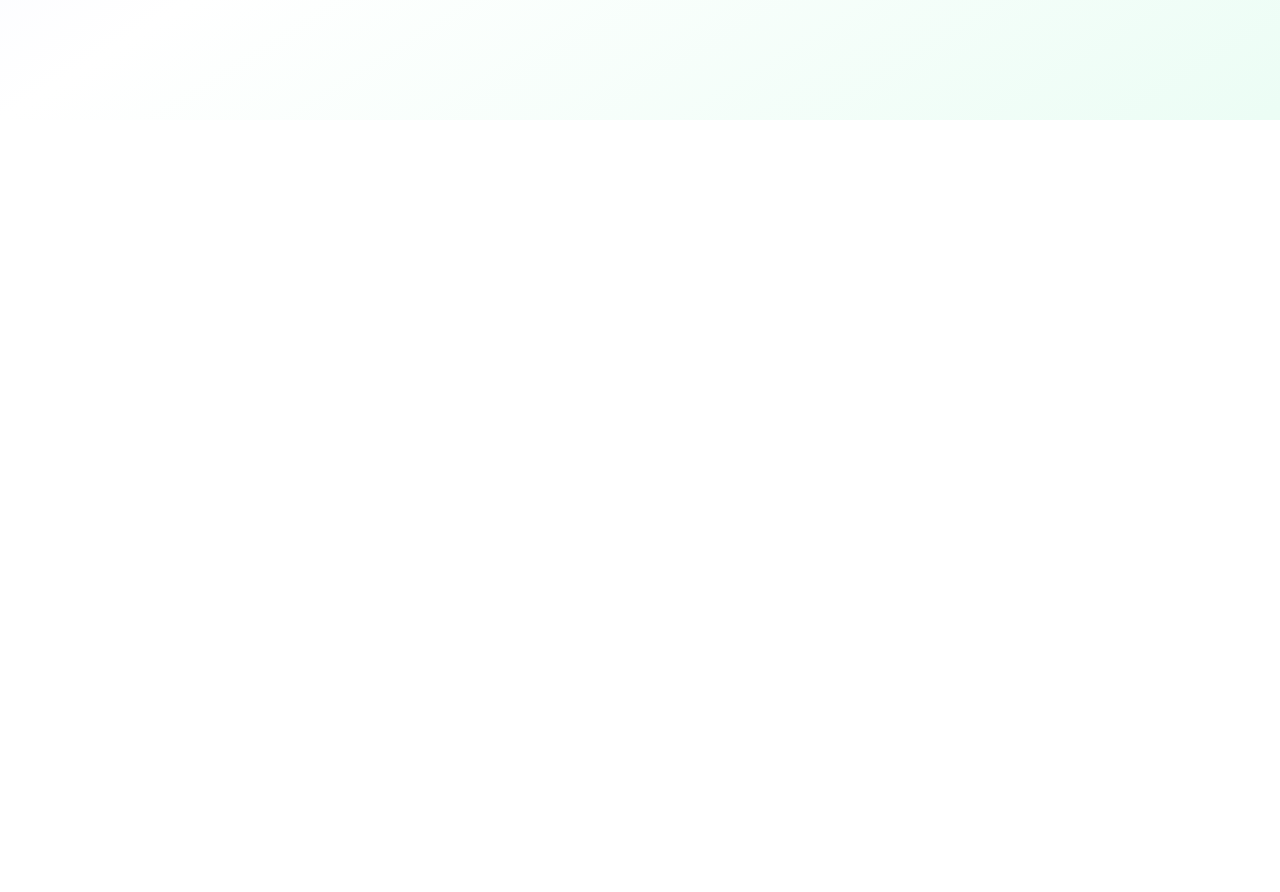
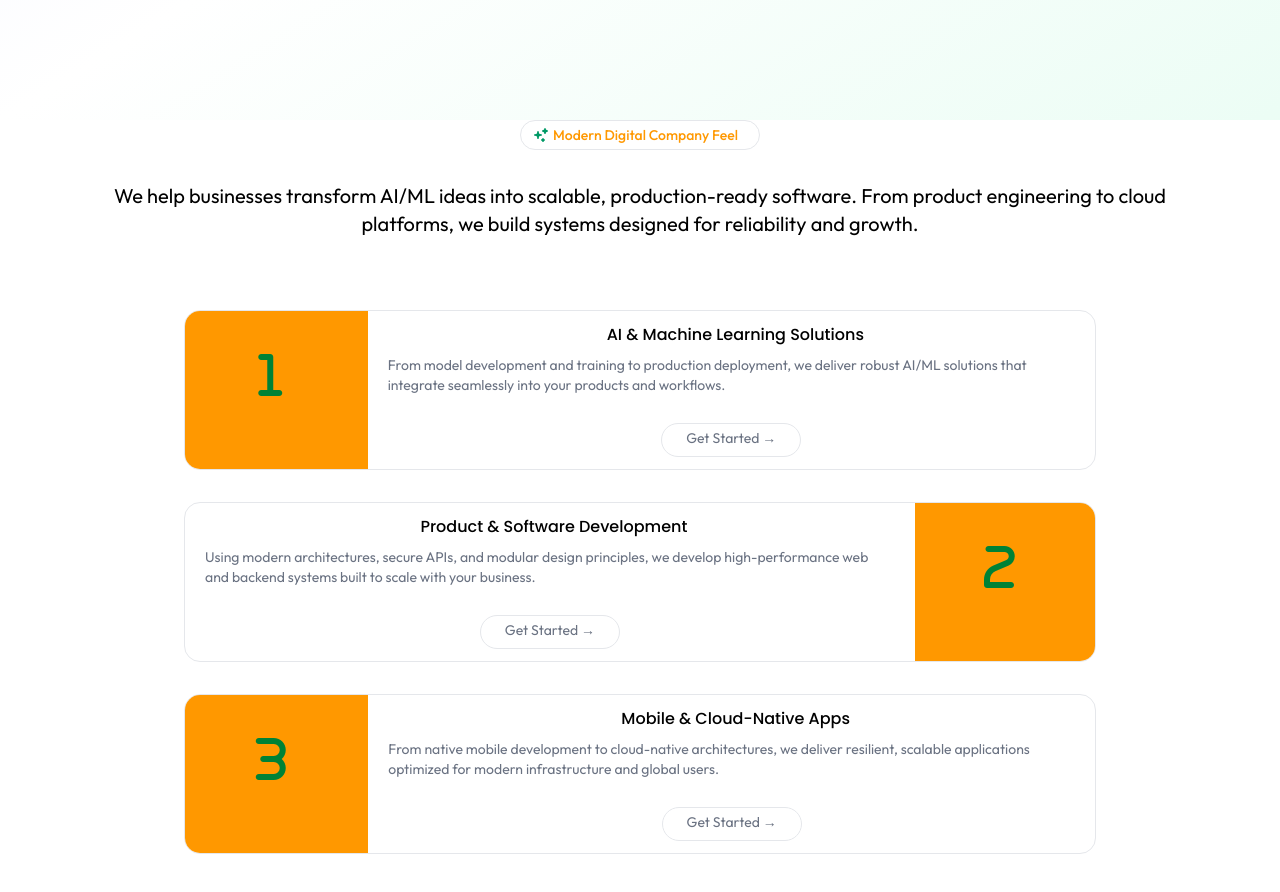
Before and after one commit to yashpal0502/LandmineSoft-Frontend-task, a React (Vite) app in the folder frontend/: page / in a window 1280 px wide. Shown: the part 680-1572 px from the top of the page. Before the commit the page ends 800 px from the top, so only its background shows below. Built offline with nearby package versions, Linux system fonts and the light colour scheme.

Commit message:
Company Intro page added

```diff
--- a/frontend/index.html
+++ b/frontend/index.html
@@ -1,13 +1,20 @@
 <!doctype html>
 <html lang="en">
+
 <head>
   <meta charset="UTF-8" />
   <link rel="icon" type="image/svg+xml" href="/vite.svg" />
   <meta name="viewport" content="width=device-width, initial-scale=1.0" />
   <title>Landmine Soft</title>
+  <link rel="stylesheet" href="https://cdnjs.cloudflare.com/ajax/libs/font-awesome/7.0.1/css/all.min.css"
+    integrity="sha512-2SwdPD6INVrV/lHTZbO2nodKhrnDdJK9/kg2XD1r9uGqPo1cUbujc+IYdlYdEErWNu69gVcYgdxlmVmzTWnetw=="
+    crossorigin="anonymous" referrerpolicy="no-referrer" />
+
 </head>
+
 <body>
   <div id="root"></div>
   <script type="module" src="/src/main.jsx"></script>
 </body>
+
 </html>
--- /dev/null
+++ b/frontend/src/components/home/CompanyIntro.jsx
@@ -0,0 +1,101 @@
+import React from "react";
+
+const CompanyIntro = () => {
+  return (
+    <div>
+      {/* banner */}
+      <div className="flex items-center border border-gray-200 rounded-full px-3 py-1 mx-auto text-sm w-60">
+        <span className="flex items-center gap-1 text-[#ff9800] font-medium">
+          <svg
+            width="16"
+            height="16"
+            viewBox="0 0 16 16"
+            fill="none"
+            xmlns="http://www.w3.org/2000/svg"
+          >
+            <path
+              fill-rule="evenodd"
+              clip-rule="evenodd"
+              d="M5 4a.75.75 0 0 1 .738.616l.252 1.388A1.25 1.25 0 0 0 6.996 7.01l1.388.252a.75.75 0 0 1 0 1.476l-1.388.252A1.25 1.25 0 0 0 5.99 9.996l-.252 1.388a.75.75 0 0 1-1.476 0L4.01 9.996A1.25 1.25 0 0 0 3.004 8.99l-1.388-.252a.75.75 0 0 1 0-1.476l1.388-.252A1.25 1.25 0 0 0 4.01 6.004l.252-1.388A.75.75 0 0 1 5 4m7-3a.75.75 0 0 1 .721.544l.195.682c.118.415.443.74.858.858l.682.195a.75.75 0 0 1 0 1.442l-.682.195a1.25 1.25 0 0 0-.858.858l-.195.682a.75.75 0 0 1-1.442 0l-.195-.682a1.25 1.25 0 0 0-.858-.858l-.682-.195a.75.75 0 0 1 0-1.442l.682-.195a1.25 1.25 0 0 0 .858-.858l.195-.682A.75.75 0 0 1 12 1m-2 10a.75.75 0 0 1 .728.568.97.97 0 0 0 .704.704.75.75 0 0 1 0 1.456.97.97 0 0 0-.704.704.75.75 0 0 1-1.456 0 .97.97 0 0 0-.704-.704.75.75 0 0 1 0-1.456.97.97 0 0 0 .704-.704A.75.75 0 0 1 10 11"
+              fill="#009966"
+            />
+          </svg>
+          Modern Digital Company Feel
+        </span>
+      </div>
+
+      {/* Intro */}
+      <p className="text-center text-xl px-6 mx-auto md:px-20 lg:px-27 py-5 md:py-8">
+        We help businesses transform AI/ML ideas into scalable, production-ready
+        software. From product engineering to cloud platforms, we build systems
+        designed for reliability and growth.
+      </p>
+
+      {/* Cards */}
+      <div className="flex flex-wrap items-center justify-center gap-8 mx-5 md:mx-8 py-10">
+        <div className="flex bg-white rounded-2xl overflow-hidden border border-gray-200 hover:-translate-y-1 transition duration-300 md:w-3/4">
+          <div className="flex w-64 bg-[#ff9800] justify-center pt-10">
+            <div className="w-28 h-28 pl-5 overflow-hidden">
+              <i className="fa-solid fa-1 text-5xl text-green-700"></i>
+            </div>
+          </div>
+          <div className="flex flex-col items-center">
+            <p className="font-medium pl-2 mt-3 font-poppins">
+              AI & Machine Learning Solutions
+            </p>
+            <p className="text-gray-500 text-sm px-5 py-2">
+              From model development and training to production deployment, we
+              deliver robust AI/ML solutions that integrate seamlessly into your
+              products and workflows.
+            </p>
+            <button className="border text-sm text-gray-500 border-gray-200 hover:bg-gray-100 transition cursor-pointer px-6 py-1 mb-3 rounded-full mt-5">
+              <p className="mb-1">Get Started →</p>
+            </button>
+          </div>
+        </div>
+        <div className="flex bg-white rounded-2xl overflow-hidden border border-gray-200 hover:-translate-y-1 transition duration-300 md:w-3/4">
+          <div className="flex flex-col items-center">
+            <p className="font-medium pl-2 mt-3 font-poppins">
+              Product & Software Development
+            </p>
+            <p className="text-gray-500 text-sm px-5 py-2">
+              Using modern architectures, secure APIs, and modular design
+              principles, we develop high-performance web and backend systems
+              built to scale with your business.
+            </p>
+            <button className="border text-sm text-gray-500 border-gray-200 hover:bg-gray-100 transition cursor-pointer px-6 py-1 mb-3 rounded-full mt-5">
+              <p className="mb-1">Get Started →</p>
+            </button>
+          </div>
+          <div className="flex w-64 bg-[#ff9800] justify-center pt-10">
+            <div className="w-28 h-28 pl-5 overflow-hidden">
+              <i className="fa-solid fa-2 text-5xl text-green-700"></i>
+            </div>
+          </div>
+        </div>
+        <div className="flex bg-white rounded-2xl overflow-hidden border border-gray-200 hover:-translate-y-1 transition duration-300 md:w-3/4">
+          <div className="flex w-64 bg-[#ff9800] justify-center pt-10">
+            <div className="w-28 h-28 pl-5 overflow-hidden">
+              <i className="fa-solid fa-3 text-5xl text-green-700"></i>
+            </div>
+          </div>
+          <div className="flex flex-col items-center">
+            <p className="font-medium pl-2 mt-3 font-poppins">
+              Mobile & Cloud-Native Apps
+            </p>
+            <p className="text-gray-500 text-sm px-5 py-2">
+              From native mobile development to cloud-native architectures, we
+              deliver resilient, scalable applications optimized for modern
+              infrastructure and global users.
+            </p>
+            <button className="border text-sm text-gray-500 border-gray-200 hover:bg-gray-100 transition cursor-pointer px-6 py-1 mb-3 rounded-full mt-5">
+              <p className="mb-1">Get Started →</p>
+            </button>
+          </div>
+        </div>
+      </div>
+    </div>
+  );
+};
+
+export default CompanyIntro;
--- a/frontend/src/pages/Home.jsx
+++ b/frontend/src/pages/Home.jsx
@@ -1,10 +1,12 @@
 import React from "react";
 import Hero from "../components/home/Hero";
+import CompanyIntro from "../components/home/CompanyIntro";
 
 const Home = () => {
   return (
     <>
       <Hero />
+      <CompanyIntro />
     </>
   );
 };
```
Lines whose indentation alone changed are shown as unchanged.
